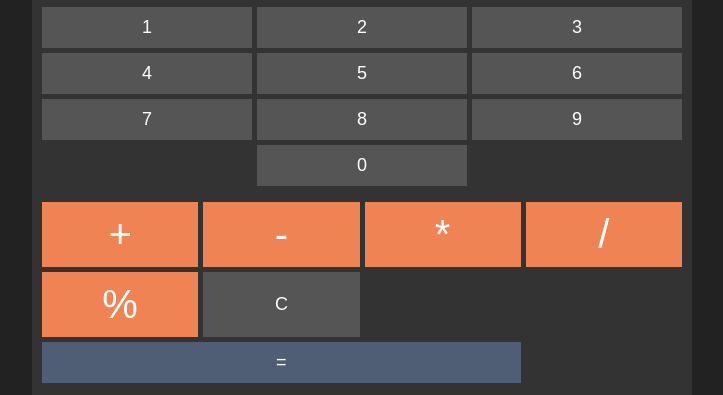
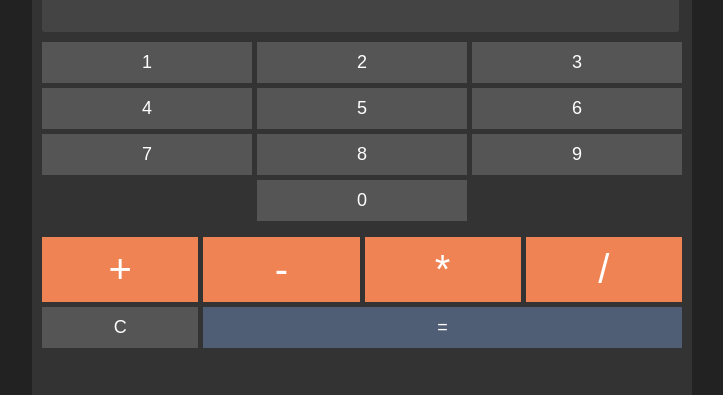
Before and after one commit to renatopuente/calculadora, a plain HTML site: page index.html in a window 1280 px wide. Shown: the part 198-593 px from the top of the page, without its empty margins (278-1001 px from the left). Drawn offline with Linux system fonts and the light colour scheme.

Commit message:
Update index.html

```diff
--- a/index.html
+++ b/index.html
@@ -30,7 +30,6 @@
       <button class="operator">-</button>
       <button class="operator">*</button>
       <button class="operator">/</button>
-      <button class="operator">%</button>
       <button class="clear">C</button>
       <button class="equal">=</button>
 
```
